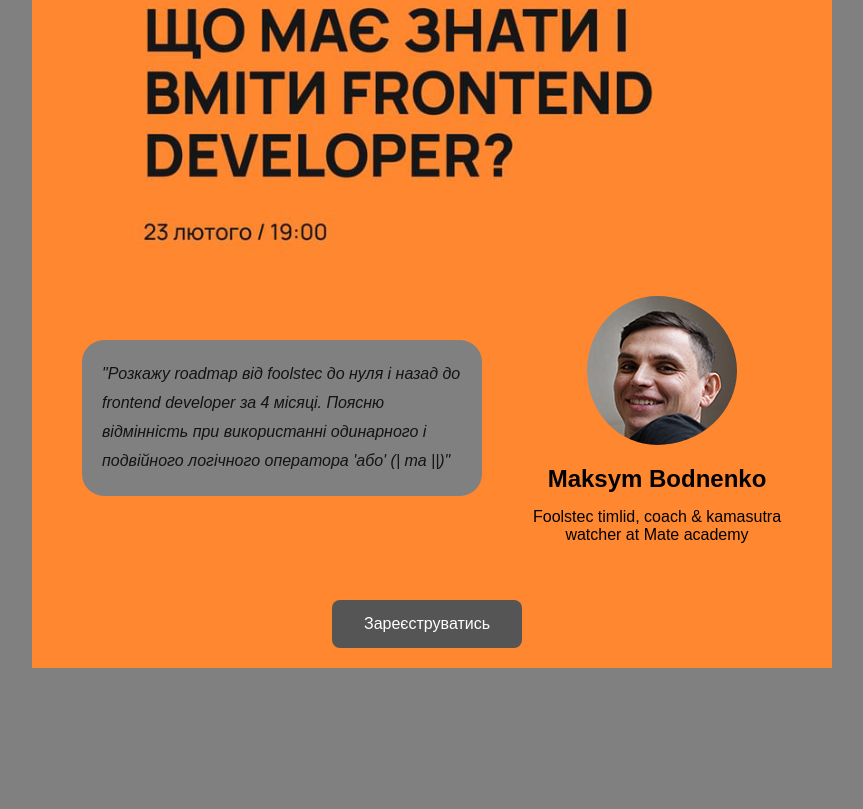
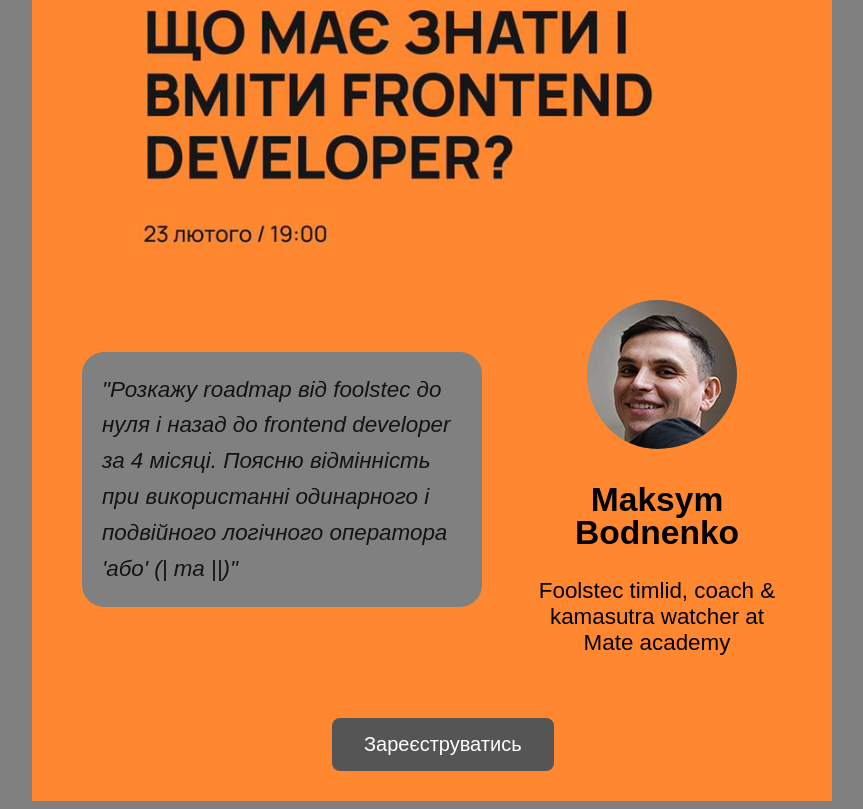
Before and after one commit to ViacheslavChicha/MateMax, a plain HTML site: page index.html in a window 1280 px wide. Shown: the part 195-1004 px from the top of the page, without its empty margins (208-1071 px from the left). Before the commit the page ends 871 px from the top, so only its background shows below. Drawn offline with Linux system fonts and the light colour scheme.

Commit message:
Add files via upload

```diff
--- a/style.css
+++ b/style.css
@@ -1,10 +1,11 @@
 body {
 	background-color: grey;
+	font-size: 140%;
 
 }
 #allcontent{
 	width: 800px;
-	margin: 0 auto;
+	margin: auto auto;
 	background-color: #FF8730;
 }
 .MA {
@@ -31,11 +32,11 @@ img.max {
 	background-color: #FF8730;
 }
 .max_section h2{
-	line-height: 0.8;
+	line-height: 1;
 }
 .quote{
 	display: table-cell;
-	line-height:         1.8em;
+	line-height:         1.6em;
   font-style:          italic;
   font-family:         sans-serif;
    color: #131315;
@@ -70,8 +71,8 @@ div#row {
   text-align: center;
   text-decoration: none;
   display: inline-block;
-  font-size: 16px;
-  margin: 10px 300px 20px 300px;
+  font-size: 20px;
+  margin: 10px 300px 30px 300px;
 
 }
 .button:hover {
```
